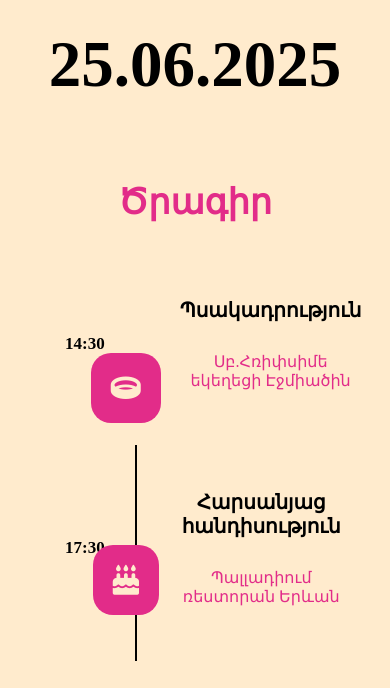
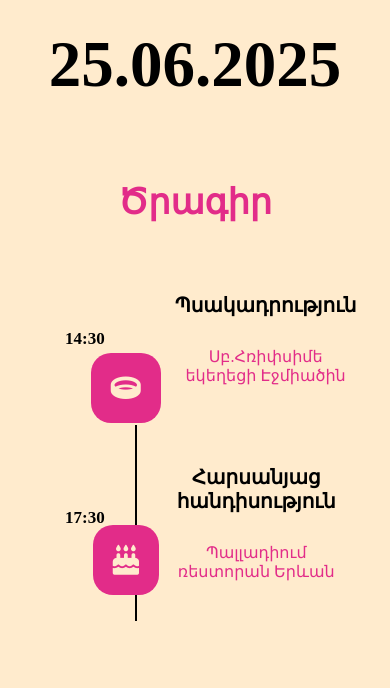
Before and after one commit to ArmanMariam/ArmanMariam.github.io, a plain HTML site: page index.html in a window 390 px wide. Shown: the part 1143-1831 px from the top of the page. Drawn offline with Linux system fonts and the light colour scheme.

Commit message:
Update style.css
add some fixes

```diff
--- a/css/style.css
+++ b/css/style.css
@@ -444,11 +444,11 @@ footer{
         margin: 30px;
     }
     .contanier{
-        padding: 30px;
+        padding: 25px;
     }
     .secondContanier {
-        margin-top: 10px;
-        padding-bottom: 40px;
+        margin-bottom: -10px;
+        padding-bottom: 25px;
     }
     .amusnakan,
     .amusnakanLeft{
```
